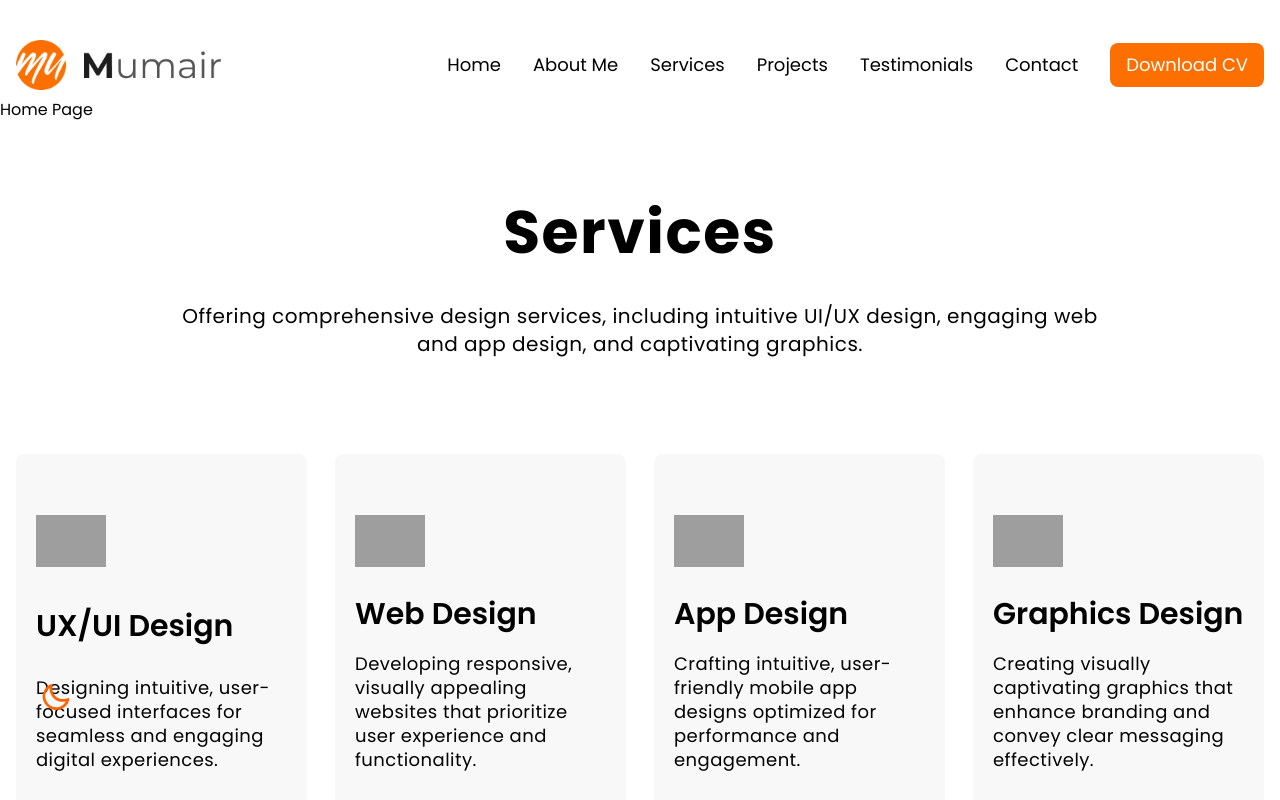
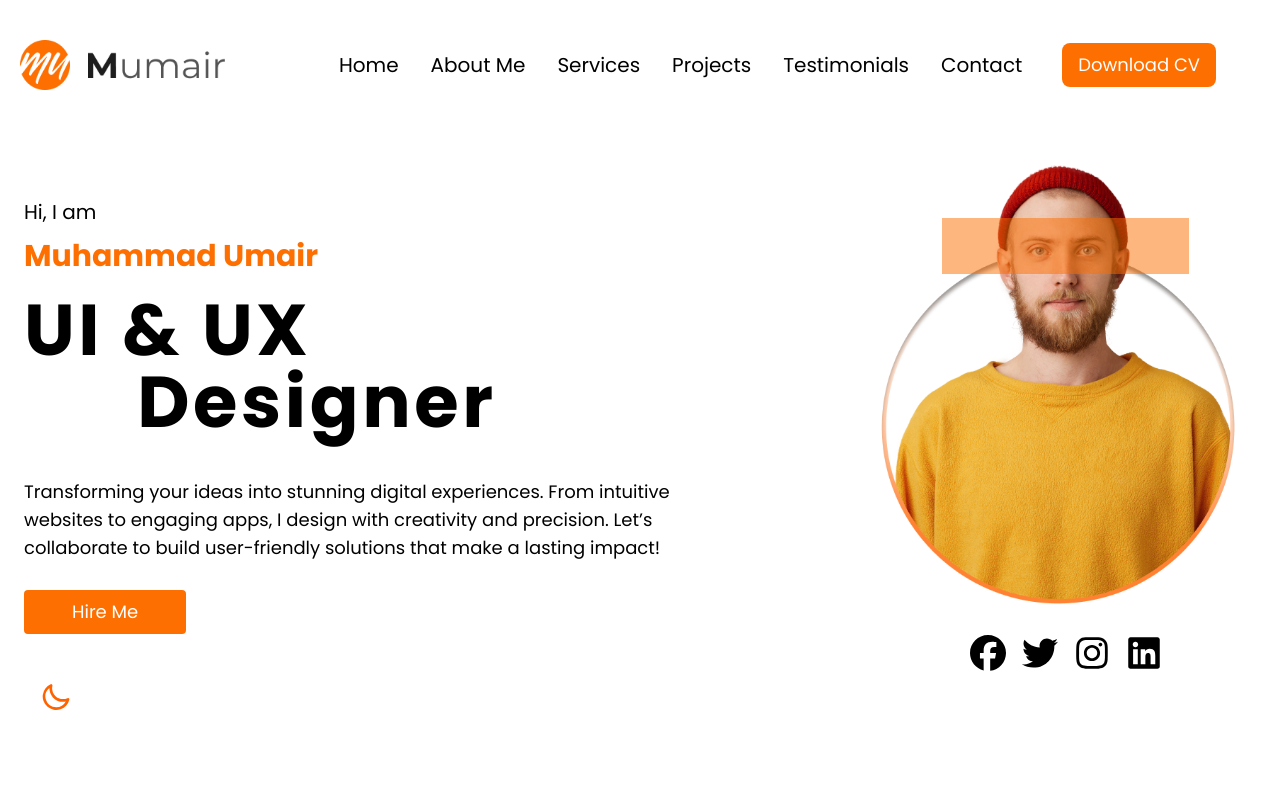
Before and after one commit to JuborajSujon/potential-mumair, a React (Vite) app: page / in a window 1280 px wide. Shown: the top 800 px of the page. Built offline with nearby package versions, Linux system fonts and the light colour scheme; grey boxes are pictures that could not be loaded.

Commit message:
Added Banner section

```diff
--- /dev/null
+++ b/src/components/Banner.jsx
@@ -0,0 +1,66 @@
+import { Element } from "react-scroll";
+import BannerImage from "../assets/banner-photo.png";
+import { FaLinkedin, FaTwitter } from "react-icons/fa";
+import { FaFacebook, FaInstagram } from "react-icons/fa6";
+const Banner = () => {
+  return (
+    <Element name="home">
+      <section id="home" className="px-6 py-10 md:py-16">
+        <div className="flex flex-col sm:flex-row items-center gap-8 md:gap-16 xl:gap-28">
+          <div className="sm:w-1/2 md:w-3/5 xl:pr-16">
+            <div className="">
+              <h4 className="text-base md:text-xl mb-3">Hi, I am</h4>
+              <h3 className="text-lg md:text-3xl font-bold text-[#FD6F00] mb-5">
+                Muhammad Umair
+              </h3>
+              <div className="w-1/2 sm:w-[80%] md:w-[70%] 2xl:w-[95%] mb-10">
+                <h2 className="font-bold text-4xl md:text-5xl lg:text-6xl xl:text-7xl 2xl:text-8xl tracking-wider leading-none text-nowrap">
+                  UI & UX
+                </h2>
+                <h2 className="font-bold text-4xl md:text-5xl lg:text-6xl xl:text-7xl 2xl:text-8xl tracking-wider leading-none text-right text-nowrap">
+                  Designer
+                </h2>
+              </div>
+              <p className="text-sm md:text-base lg:text-lg ">
+                Transforming your ideas into stunning digital experiences. From
+                intuitive websites to engaging apps, I design with creativity
+                and precision. Let’s collaborate to build user-friendly
+                solutions that make a lasting impact!
+              </p>
+
+              <button className="bg-[#FD6F00] text-white border-none text-lg mt-7 px-8 xl:px-12 py-1 lg:py-2 rounded">
+                Hire Me
+              </button>
+            </div>
+          </div>
+          <div className="text-center sm:w-1/2 md:w-2/5 flex-1">
+            <div className="relative inline-block">
+              <div className="absolute bg-[#FD6F00]/50 w-[65%] h-[12%] left-0 right-0 mx-auto top-[12%]"></div>
+              <img
+                src={BannerImage}
+                className=" mb-6 object-contain"
+                alt="banner photo"
+              />
+            </div>
+            <div className="flex flex-row justify-center items-center gap-4">
+              <a href="#" target="_blank">
+                <FaFacebook className="text-2xl sm:text-3xl md:text-4xl hover:text-orange-600" />
+              </a>
+              <a href="#" target="_blank">
+                <FaTwitter className="text-2xl sm:text-3xl md:text-4xl hover:text-orange-600" />
+              </a>
+              <a href="#" target="_blank">
+                <FaInstagram className="text-2xl sm:text-3xl md:text-4xl hover:text-orange-600" />
+              </a>
+              <a href="#" target="_blank">
+                <FaLinkedin className="text-2xl sm:text-3xl md:text-4xl hover:text-orange-600" />
+              </a>
+            </div>
+          </div>
+        </div>
+      </section>
+    </Element>
+  );
+};
+
+export default Banner;
--- a/src/components/Navbar.jsx
+++ b/src/components/Navbar.jsx
@@ -83,7 +83,7 @@ export default function Navbar() {
         scrollPosition > 300
           ? "bg-white dark:bg-[#1e1e1e]"
           : "bg-white/50 dark:bg-[#1e1e1e]/50"
-      } dark:text-slate-300 px-4`}>
+      } dark:text-slate-300 px-5`}>
       <div className="w-full lg:max-w-fit flex justify-between lg:block">
         <div className="dropdown lg:hidden">
           <div
@@ -110,7 +110,7 @@ export default function Navbar() {
             {navList}
           </ul>
         </div>
-        <div>
+        <div className="mr-4">
           <ScrollLink to="home" smooth={true} duration={500}>
             <img
               className="w-36 sm:w-44 md:w-52 xl:max-w-72 xl:max-h-20 h-auto"
@@ -121,11 +121,11 @@ export default function Navbar() {
         </div>
       </div>
 
-      <div className="hidden lg:flex flex-row lg:gap-5 xl:gap-8 2xl:gap-10">
-        <ul className="flex flex-row lg:text-base xl:text-lg lg:gap-5 xl:gap-8 2xl:gap-16 mainmenu">
+      <div className="hidden lg:flex flex-row lg:gap-5 xl:gap-10 pr-4">
+        <ul className="flex flex-row lg:text-base xl:text-xl lg:gap-5 xl:gap-8 2xl:gap-12 mainmenu">
           {navList}
         </ul>
-        <button className="py-2 px-4 text-nowrap bg-[#FD6F00] text-white border-none lg:text-base xl:text-lg rounded-lg hover:bg-orange-400">
+        <button className="py-2 px-4 text-nowrap bg-[#FD6F00] text-white border-none lg:text-base xl:text-lg rounded-lg hover:bg-orange-400 mr-7">
           Download CV
         </button>
       </div>
--- a/src/pages/Home/Home.jsx
+++ b/src/pages/Home/Home.jsx
@@ -1,10 +1,11 @@
+import Banner from "../../components/Banner";
 import Contact from "../../components/Contact";
 import Services from "../../components/Services";
 
 const Home = () => {
   return (
     <div>
-      Home Page
+      <Banner />
       <Services />
       <Contact />
     </div>
```
